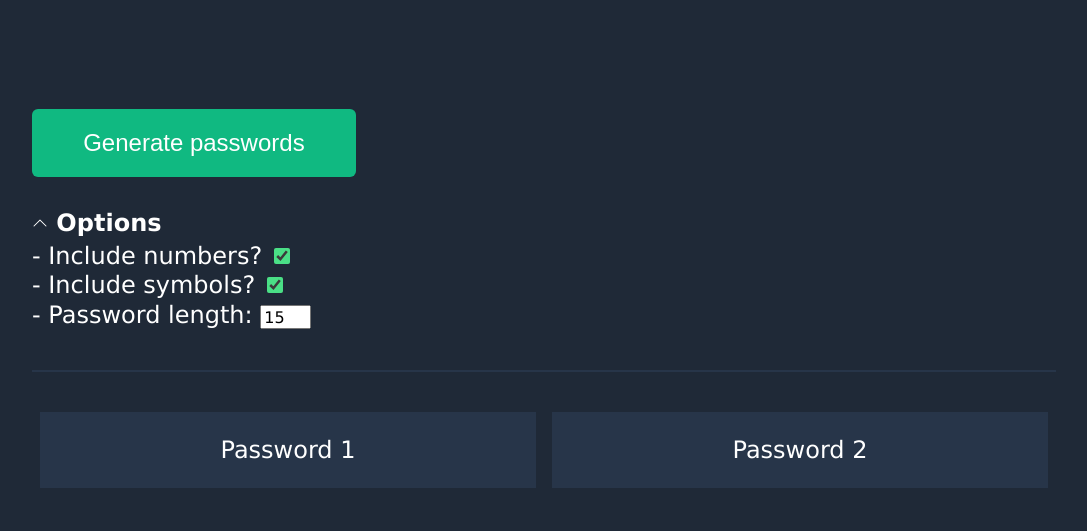
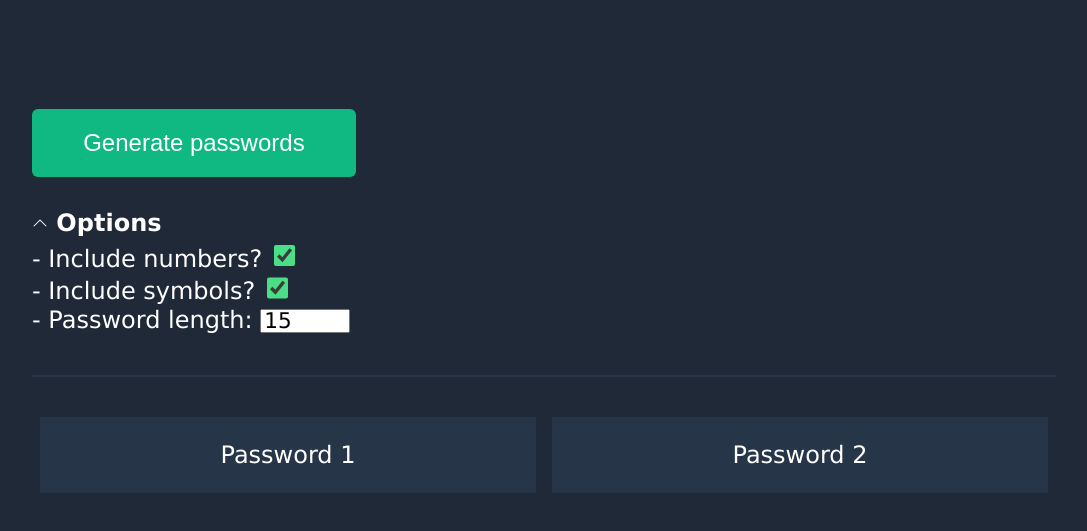
Before and after one commit to SergioGzzBrz/Secure-Password-Generator-webpage, a plain HTML site: page index.html in a window 1280 px wide. Shown: the part 311-842 px from the top of the page, without its empty margins (96-1183 px from the left). Drawn offline with Linux system fonts and the light colour scheme.

Commit message:
Update sizes of input options

```diff
--- a/index.css
+++ b/index.css
@@ -140,16 +140,16 @@ div {
 }
 
 input[type="checkbox"] {
-    height: 2vmin;
-    width: 2vmin;
+    height: 2.7vmin;
+    width: 2.7vmin;
     accent-color: #4ADF86;
 }
 
 
 input[type="number"] {
-    height: 3vh;
-    width: 4vw;
-    font-size: 2vmin;
+    height: 3vmin;
+    width: 7vw;
+    font-size: 2.7vmin;
     font-family: Verdana, Geneva, Tahoma, sans-serif;
 }
 
```
